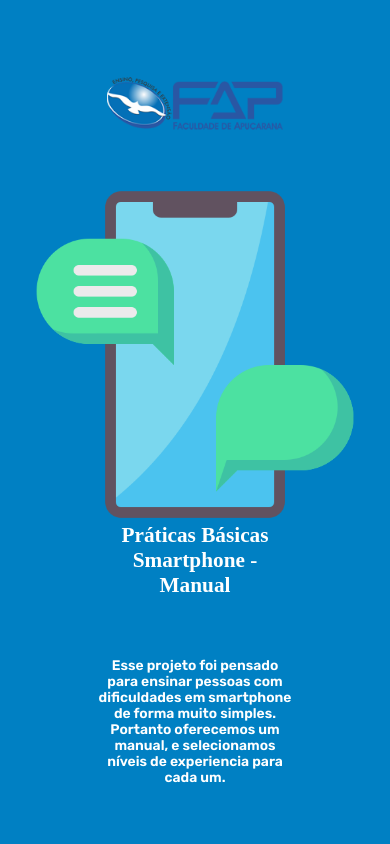
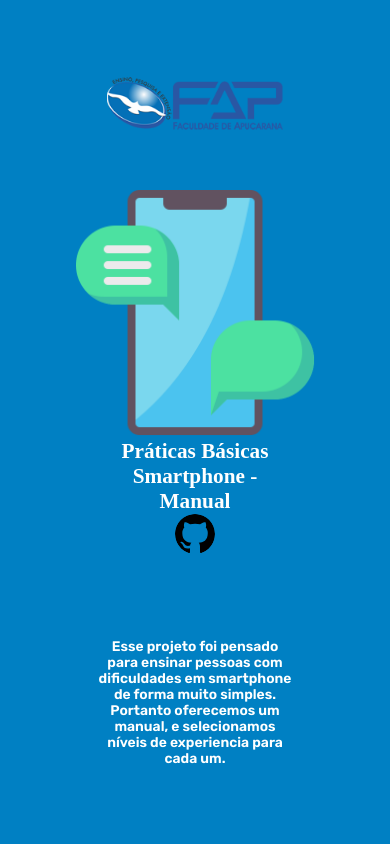
Before and after one commit to Vavatrewq/manual-introduction, a React (Vite) app: page / in a window 390 px wide. Shown: the top 844 px of the page. Built offline with nearby package versions, Linux system fonts and the light colour scheme; a web font is replaced by a local one.

Commit message:
Finished-Beginner-intermediary/smartphone-manual

```diff
--- a/src/components/sections/levelConect/InfoStart.tsx
+++ b/src/components/sections/levelConect/InfoStart.tsx
@@ -23,7 +23,7 @@ export function InfoStartFirst(): JSX.Element {
       text_rest={[
         ' Sobre seu dispositivo encontra vai sobre uma lupa de pesquisa, localizado no canto superior do dispositivo e então pesquisa sobre relógio, e clica sobre o app.',
         ' Depois clicado no app acessa as opções de alarme e configura, por qual horário desejar aplicar.',
-        'Por isso é tudo tí vejo no próximo tópico! 🫠',
+        'Por isso é tudo! Te vejo no próximo tópico. 🫠',
       ]}
     />
   )
--- a/src/components/sections/levelConect/infoSection/InfoModel.tsx
+++ b/src/components/sections/levelConect/infoSection/InfoModel.tsx
@@ -1,6 +1,7 @@
 import { useState } from 'react'
 import icon_fap from 'src/assets/icons/fap-logo.png'
 import { FcGraduationCap } from 'react-icons/fc'
+import { BsGithub } from 'react-icons/bs'
 import {
   StartLevel,
   QuiteLevel,
@@ -49,7 +50,15 @@ export function InfoModel(Props: TypeModel): JSX.Element {
           </a>
 
           <img className="img_book" src={Props.icon_book} alt="img_book" />
-          <h1 className="title-text">{Props.title_text}</h1>
+          <h1 className="title-text">
+            {Props.title_text} <br />
+            <a
+              href="https://github.com/Vavatrewq/manual-introduction.git"
+              target="_black"
+            >
+              <BsGithub className="github" />
+            </a>
+          </h1>
           <p className="show-text-start">{Props.opening}</p>
         </div>
 
--- a/src/css/leave.css
+++ b/src/css/leave.css
@@ -7,6 +7,20 @@
 
   font-family: 'Rubik', sans-serif;
   font-size: 98%;
+}
+
+.github{
+  width: 40px;
+  height: 40px;
+  transition: 300ms;
+  border-radius: 50%;
+}
+
+.github:hover{
+  color: #000000;
+  width: 50px;
+  height: 50px;
+
 }
 
 .body-left{
@@ -37,7 +51,7 @@
 
 .title-text{
   color: #ffff;
-  font-size: 200%;
+  font-size: 150%;
   text-align: center;
   margin-top: 500px;
   max-width: 300px;
--- a/src/css/leaveResponsive.css
+++ b/src/css/leaveResponsive.css
@@ -1,4 +1,4 @@
-@media only screen and (max-width:1330px) {
+@media only screen and (max-width:1350px) {
   .block-page{
     padding: 50px;
   }
@@ -123,15 +123,11 @@
   .element-block-botton{
     padding-top: 20%;
   }
-
-  .title-text{
-    font-size: 150%;
-  }
 }
 
 @media only screen and (max-height:900px) {
   .img_book{
-    height: 40%;
+    height: 30%;
   }
 
   .show-text-start{
@@ -139,7 +135,7 @@
   }
 
   .element-block-botton{
-    padding-top: 20%;
+    padding-top: 30%;
   }
 }
 
```
